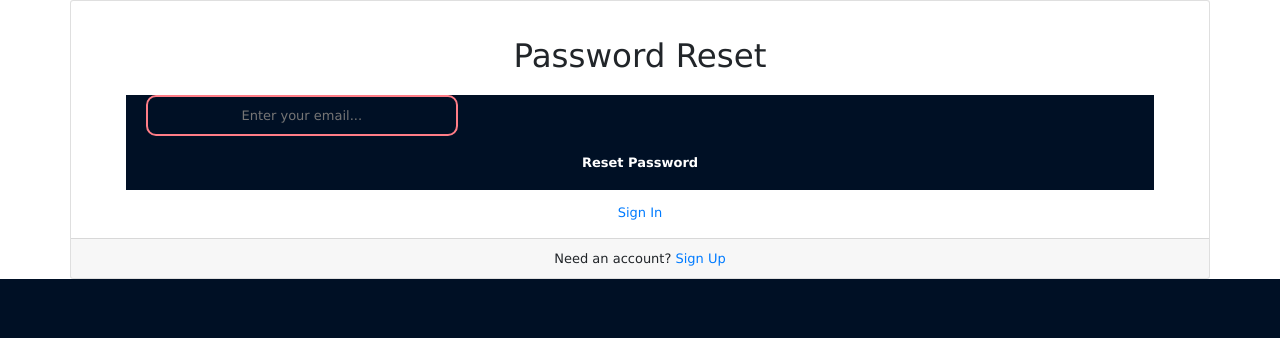
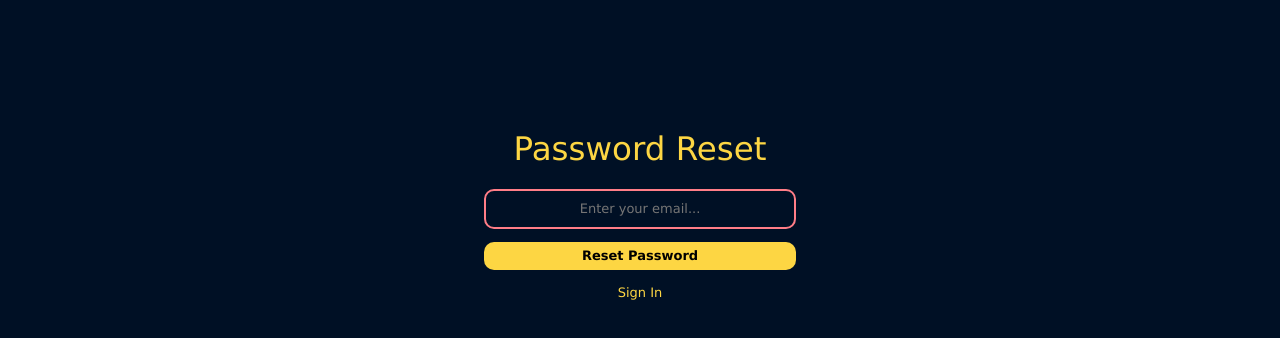
Before and after one commit to rjburgerr1/Trials-Ninja-Points, a React (Create React App) app in the folder Trials.com/react-frontend/: page /forgot-password in a window 1280 px wide. Shown: the top 338 px of the page. Built offline with nearby package versions, Linux system fonts and the light colour scheme; no server answers.

Commit message:
Create Forgot Password page for resetting passwords before sign-in + Add default-page sass file

```diff
--- a/Trials.com/react-frontend/src/App.tsx
+++ b/Trials.com/react-frontend/src/App.tsx
@@ -28,7 +28,7 @@ import {
     mainLBEffect,
 } from "./components/leaderboard/main-leaderboard-columns";
 import Loading from "./components/helpers/loading";
-import ResetPassword from "./components/auth/reset-password";
+import ForgotPassword from "./pages/forgot-password";
 import PrivateRoute from "./components/helpers/private-route";
 import Profile from "./pages/profile";
 import Creators from "./pages/creators";
@@ -61,7 +61,7 @@ function App(props: any) {
 
                         <Route
                             path="/forgot-password"
-                            element={<ResetPassword />}
+                            element={<ForgotPassword />}
                         />
                         <Route
                             path="/tracks"
--- a/Trials.com/react-frontend/src/components/auth/reset-password.tsx
+++ b/Trials.com/react-frontend/src/components/auth/reset-password.tsx
@@ -29,12 +29,17 @@ export default function ResetPassword() {
     }
 
     return (
-        <Card className="container px-0">
+        <div id="forgot-password-page">
+            <Form
+                onSubmit={handleSubmit}
+                className="form-container"
+                id="reset-password-form-container"
+            >
                 {error && <Alert variant="danger">{error}</Alert>}
                 {message && <Alert variant="success">{message}</Alert>}
-            <Card.Body className="mx-5">
-                <h1 className="text-center my-4">Password Reset</h1>
-                <Form onSubmit={handleSubmit} className="px-4">
+                <h1 className="form-label" id="password-reset-header">
+                    Password Reset
+                </h1>
                 <input
                     id="email"
                     type="email"
@@ -44,22 +49,23 @@ export default function ResetPassword() {
                     onSubmit={handleSubmit}
                     className="my-3"
                 />
-                    <button disabled={loading} className="w-100" type="submit">
+                <button
+                    disabled={loading}
+                    className="form-button"
+                    id="reset-password-button"
+                    type="submit"
+                >
                     Reset Password
                 </button>
-                </Form>
-                <div className="w-100 text-center mt-3">
-                    <Link className="btn-link" to="/signin">
+                <div
+                    className="form-footer-links"
+                    id="reset-password-form-footer-links"
+                >
+                    <Link className="form-link" to="/signin">
                         Sign In
                     </Link>
                 </div>
-            </Card.Body>
-            <Card.Footer className="text-center">
-                Need an account?{" "}
-                <Link className="btn-link" to="/signin">
-                    Sign Up
-                </Link>
-            </Card.Footer>
-        </Card>
+            </Form>
+        </div>
     );
 }
--- /dev/null
+++ b/Trials.com/react-frontend/src/pages/forgot-password.tsx
@@ -0,0 +1,13 @@
+import ResetPassword from "../components/auth/reset-password";
+
+export default function ForgotPassword(props: any) {
+    return (
+        <div className="page-container">
+            <div className="page-body" id="forgot-password-page-body">
+                <div className="page-content">
+                    <ResetPassword />
+                </div>
+            </div>
+        </div>
+    );
+}
--- a/Trials.com/react-frontend/src/sass-base/components/_form.scss
+++ b/Trials.com/react-frontend/src/sass-base/components/_form.scss
@@ -1,7 +1,21 @@
 @use "../abstracts/colors" as *;
 
-form {
+form,
+Form {
     background-color: $oxford-blue;
+
+    .form-button {
+        color: $black;
+        background-color: $mustard;
+
+        &:hover {
+            background-color: $mustard-accent;
+        }
+    }
+
+    .form-container {
+        background-color: $oxford-blue;
+    }
 
     .form-link {
         color: $mustard;
--- /dev/null
+++ b/Trials.com/react-frontend/src/sass-base/pages/_default-page.scss
@@ -0,0 +1,30 @@
+@use "../components/tables";
+@use "../abstracts/colors" as *;
+.page-container {
+    background-color: $oxford-blue;
+    > .page-header {
+    }
+    > .page-body {
+        margin-top: 2%;
+        display: flex;
+        justify-content: space-between;
+
+        > .page-chat {
+            width: 26em;
+
+            margin-left: 1%;
+            margin-right: auto;
+        }
+
+        > .page-leaderboard {
+            margin-left: 2em;
+        }
+
+        > .page-space-element {
+            width: 26em;
+            margin-left: auto;
+            margin-right: 1%;
+            visibility: hidden;
+        }
+    }
+}
--- /dev/null
+++ b/Trials.com/react-frontend/src/sass-base/pages/_forgot-password.scss
@@ -0,0 +1,21 @@
+@use "../abstracts/colors" as *;
+#forgot-password-page-body {
+    display: flex;
+    justify-content: center;
+    margin-top: 10em;
+}
+
+#reset-password-form-container {
+    flex-direction: column;
+    display: flex;
+    text-align: center;
+}
+
+#reset-password-form-footer-links {
+    justify-self: space-between;
+}
+
+#password-reset-header {
+    color: $mustard;
+    justify-content: center;
+}
--- a/Trials.com/react-frontend/src/sass-base/pages/_index.scss
+++ b/Trials.com/react-frontend/src/sass-base/pages/_index.scss
@@ -1,5 +1,7 @@
 @forward "./creators";
 @forward "./dashboard";
+@forward "./default-page";
+@forward "./forgot-password.scss";
 @forward "./profile";
 @forward "./runs";
 @forward "./signin-signup";
```
Lines whose indentation alone changed are shown as unchanged.
